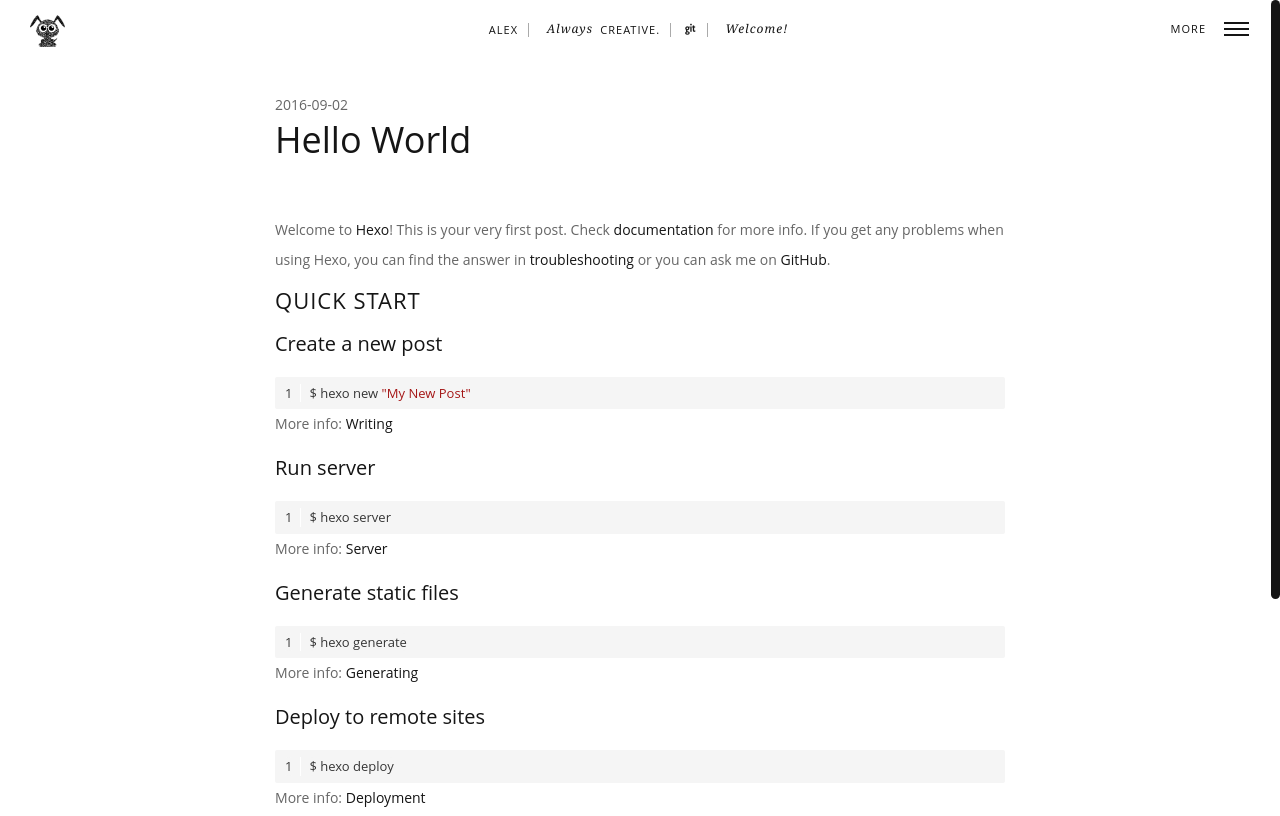
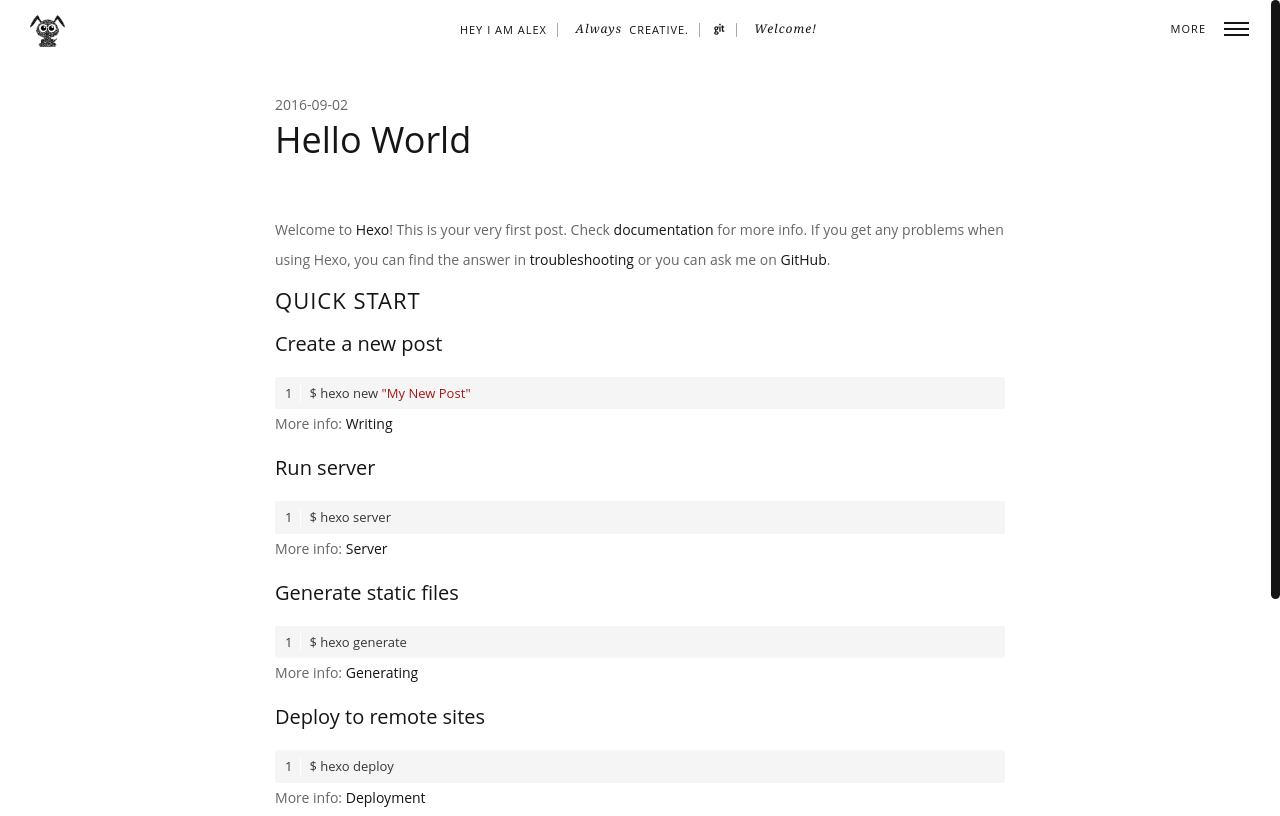
Before and after one commit to yangdongji/yangdongji.github.io, a plain HTML site: page 2016/09/02/hello-world/index.html in a window 1280 px wide. Shown: the top 816 px of the page. Drawn offline with Linux system fonts and the light colour scheme; a script that the page names is missing; a web font is replaced by a local one.

Commit message:
Site updated: 2016-09-02 15:30:46

```diff
--- a/2016/09/02/hello-world/index.html
+++ b/2016/09/02/hello-world/index.html
@@ -17,12 +17,12 @@
 <!--<![endif]-->
 
 <head>
-  <title>Hello World | alex</title>
+  <title>Hello World | Hey i am ALex</title>
   <!-- Meta data -->
     <meta http-equiv="Content-Type" content="text/html" charset="UTF-8" >
     <meta http-equiv="X-UA-Compatible" content="IE=edge"/>
     <meta name="viewport" content="width=device-width, initial-scale=1.0" />
-    <meta name="generator" content="alex">
+    <meta name="generator" content="Hey i am ALex">
     <meta name="author" content="John Doe">
     <meta name="description" content="" />
     <meta name="keywords" content="" />
@@ -30,7 +30,7 @@
     <!-- Favicon, (keep icon in root folder) -->
     <link rel="Shortcut Icon" href="/img/favicon.ico" type="image/ico">
 
-    <link rel="alternate" href="/atom.xml" title="alex" type="application/atom+xml">
+    <link rel="alternate" href="/atom.xml" title="Hey i am ALex" type="application/atom+xml">
     <link rel="stylesheet" href="/css/all.css" media="screen" type="text/css">
 
     <link rel="stylesheet" href="/highlightjs/vs.css" type="text/css">
@@ -152,7 +152,7 @@
                     <!-- Info-bar -->
                     <nav>
                         <ul class="nav">
-                            <li><a href="/" class="animsition-link">alex</a></li>
+                            <li><a href="/" class="animsition-link">Hey i am ALex</a></li>
                             <li class="nolink"><span>Always </span>Creative.</li>
 
                             <li><a href="https://github.com/yangdongji" title="Github" target="_blank"><i class="icon-github"></i></a></li>
```
Also changed, not shown: archives/2016/09/index.html (+4 -4 lines), archives/2016/index.html (+4 -4 lines), archives/index.html (+4 -4 lines), index.html (+4 -4 lines).
